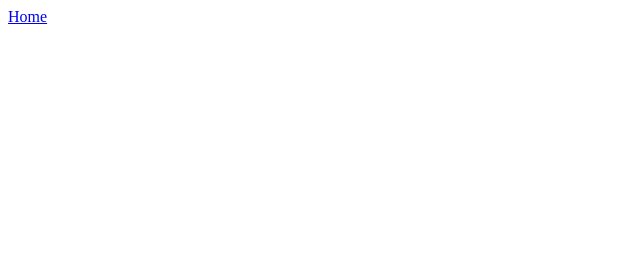
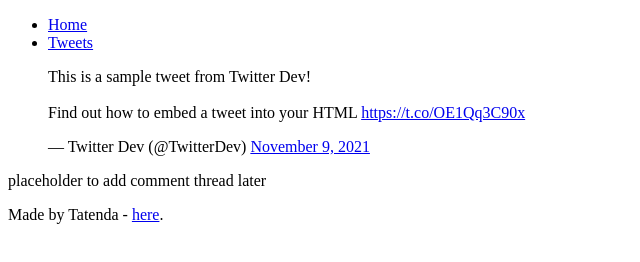
Before and after one commit to Tatenda35/My_First_Portfolio, a plain HTML site: page html_basic/tweets.html in a window 1280 px wide. Shown: the whole page, without its empty margins (0-640 px from the left). Drawn offline with Linux system fonts and the light colour scheme.

Commit message:
renamed index.html

```diff
--- a/html_basic/tweets.html
+++ b/html_basic/tweets.html
@@ -8,9 +8,26 @@
 <body>
     <header>
         <nav>
-            <a href="index.html">Home</a>
+            <ul>
+                <li><a href="index.html">Home</a></li>
+                <li><a href="tweets.html">Tweets</a></li>
+            </ul>
         </nav>
     </header>
+    <main>
+        <article>
+            <blockquote class="twitter-tweet">
+                <p lang="en" dir="ltr">This is a sample tweet from Twitter Dev!<br><br>Find out how to embed a tweet into your HTML <a href="https://t.co/OE1Qq3C90x">https://t.co/OE1Qq3C90x</a></p>
+                &mdash; Twitter Dev (@TwitterDev) <a href="https://twitter.com/TwitterDev/status/1457749171817973761?ref_src=twsrc%5Etfw">November 9, 2021</a>
+              </blockquote>
+        </article>
+        <aside>
+            <p>placeholder to add comment thread later</p>
+        </aside>
+    </main>
+    <footer>
+        <p>Made by Tatenda - <a href="#" target="_blank">here</a>.</p>
+    </footer>
 
 </body>
 </html>
```
Also changed, not shown: html_basic/index.html (+12 -1 lines).
